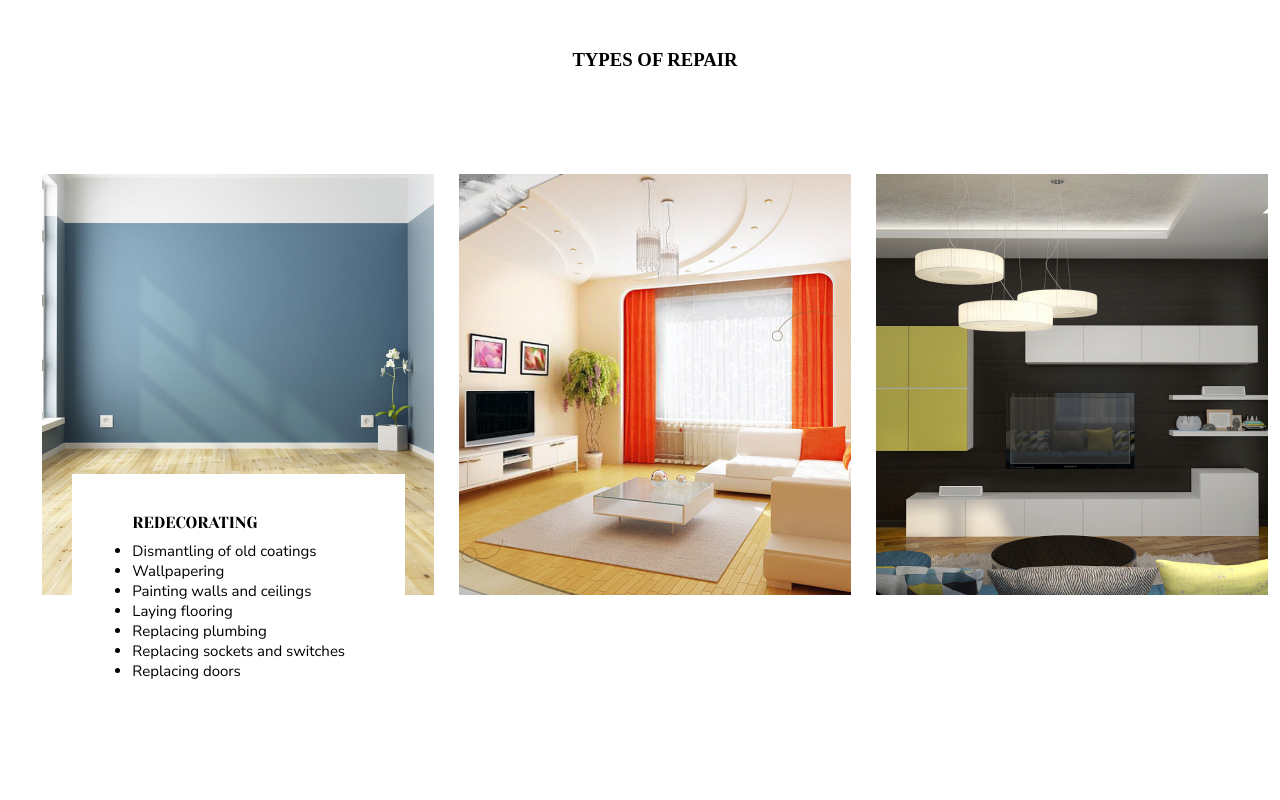
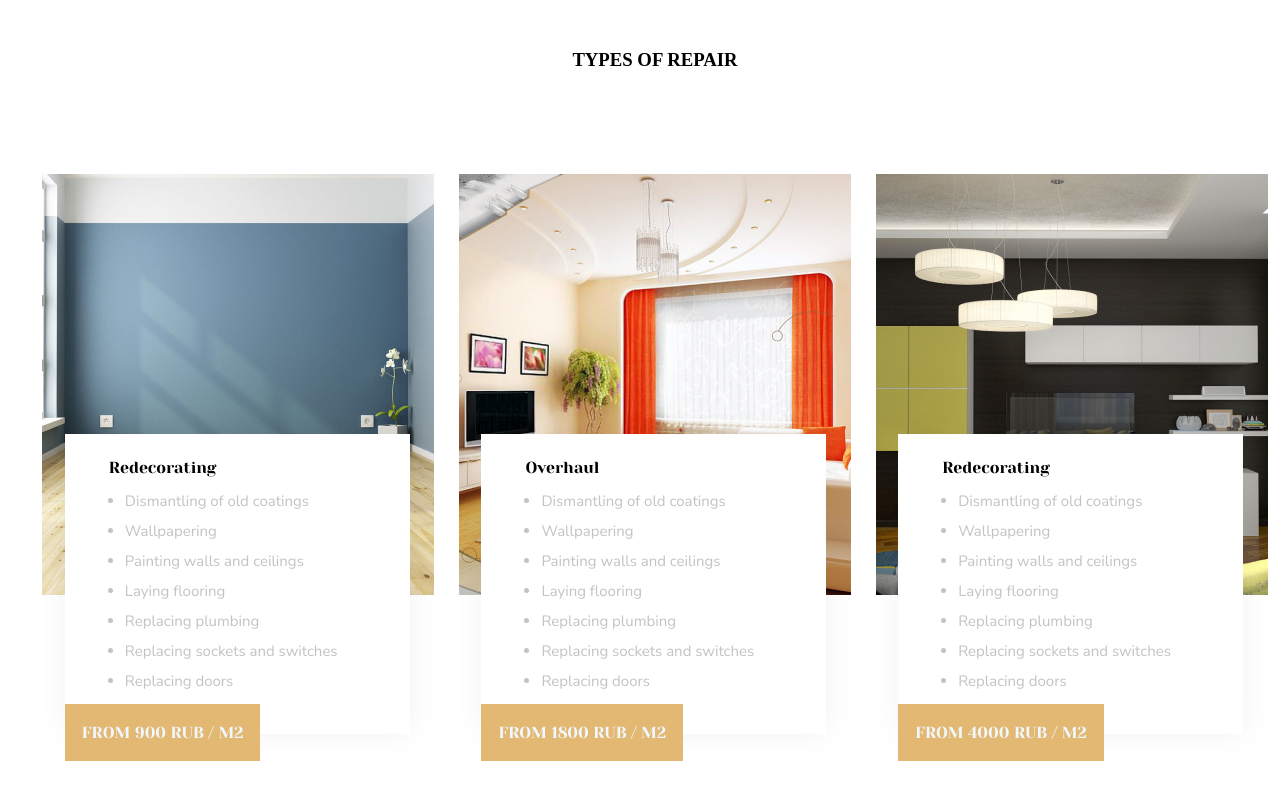
Before and after one commit to avkravchenko/landing-page, a plain HTML site: page index.html in a window 1280 px wide. Shown: the part 2535-3335 px from the top of the page. Before the commit the page ends 3246 px from the top, so only its background shows below. Drawn offline with Linux system fonts and the light colour scheme.

Commit message:
finished fourth section

```diff
--- a/index.html
+++ b/index.html
@@ -139,10 +139,40 @@
                                 <li>Replacing sockets and switches</li>
                                 <li>Replacing doors</li>
                             </ul>
+                            <button class="form_button gold-button btn_desc1 header-text">from 900 rub / m2</button>
                         </div>
                     </div>
-                    <div class="gallery_item2"><img src="img/Overhaul.jpg" alt=""></div>
-                    <div class="gallery_item3"><img src="img/Designer Repair.jpg" alt=""></div>
+                    <div class="gallery_item2"><img src="img/Overhaul.jpg" alt="">
+                        <div class="desc1 common-font black_text">
+                            <h2 class="header-text redecorating">Overhaul</h2>
+                            <ul>
+                                <li>Dismantling of old coatings</li>
+                                <li>Wallpapering</li>
+                                <li>Painting walls and ceilings</li>
+                                <li>Laying flooring</li>
+                                <li>Replacing plumbing</li>
+                                <li>Replacing sockets and switches</li>
+                                <li>Replacing doors</li>
+                            </ul>
+                            <button class="form_button gold-button btn_desc1 header-text">from 1800 rub / m2</button>
+                        </div>
+
+                    </div>
+                    <div class="gallery_item3"><img src="img/Designer Repair.jpg" alt="">
+                        <div class="desc1 common-font black_text">
+                            <h2 class="header-text redecorating">Redecorating</h2>
+                            <ul>
+                                <li>Dismantling of old coatings</li>
+                                <li>Wallpapering</li>
+                                <li>Painting walls and ceilings</li>
+                                <li>Laying flooring</li>
+                                <li>Replacing plumbing</li>
+                                <li>Replacing sockets and switches</li>
+                                <li>Replacing doors</li>
+                            </ul>
+                            <button class="form_button gold-button btn_desc1 header-text">from 4000 rub / m2</button>
+                        </div>
+                    </div>
                 </div>
 
             </div>
--- a/style.css
+++ b/style.css
@@ -92,6 +92,7 @@
 
 .fourth_step {
     background-color: #fff;
+    height: auto;
 }
 
  .first_step .content_of_first_section {
@@ -112,7 +113,7 @@
  }
 
  .content_of_third_section {
-     height: 100vh;
+     height: auto;
      display: flex;
      flex-direction: column;
      align-items: center;
@@ -351,10 +352,6 @@
         padding-left: 30px;
      }
 
-    .fourth_step {
-        display: block;
-    }
-
     .gallery {
         display: flex;
         margin-top: 3em;
@@ -367,16 +364,37 @@
     }
 
     .desc1 {
+        max-width: 23em;
+        height: 20em;
         display: flex;
-        position: absolute;
+        position: relative;
         flex-direction: column;
         background-color: #fff;
-        padding: 2em 4em;
-        top: 20em;
-        left: 2em;
+        padding: 1em 4em;
+        top: -11em;
+        left: 1.5em;
         justify-content: flex-start;
+        box-shadow: 1px 1px 30px #1313130d;
     }
 
     .redecorating {
+        position: relative;
+        font-size: medium;
+        right: 1em;
+        text-transform: capitalize;
+    }
+
+    .desc1 ul li {
+        line-height: 2em;
+        color: #13131341;
+    }
+
+    .btn_desc1 {
+        margin-bottom: 5px;
+        padding: 10px 17px;
+        left: 0;
+        position: absolute;
+        bottom: -2em;
+        border-radius: 0%;
         font-size: medium;
     }
```
